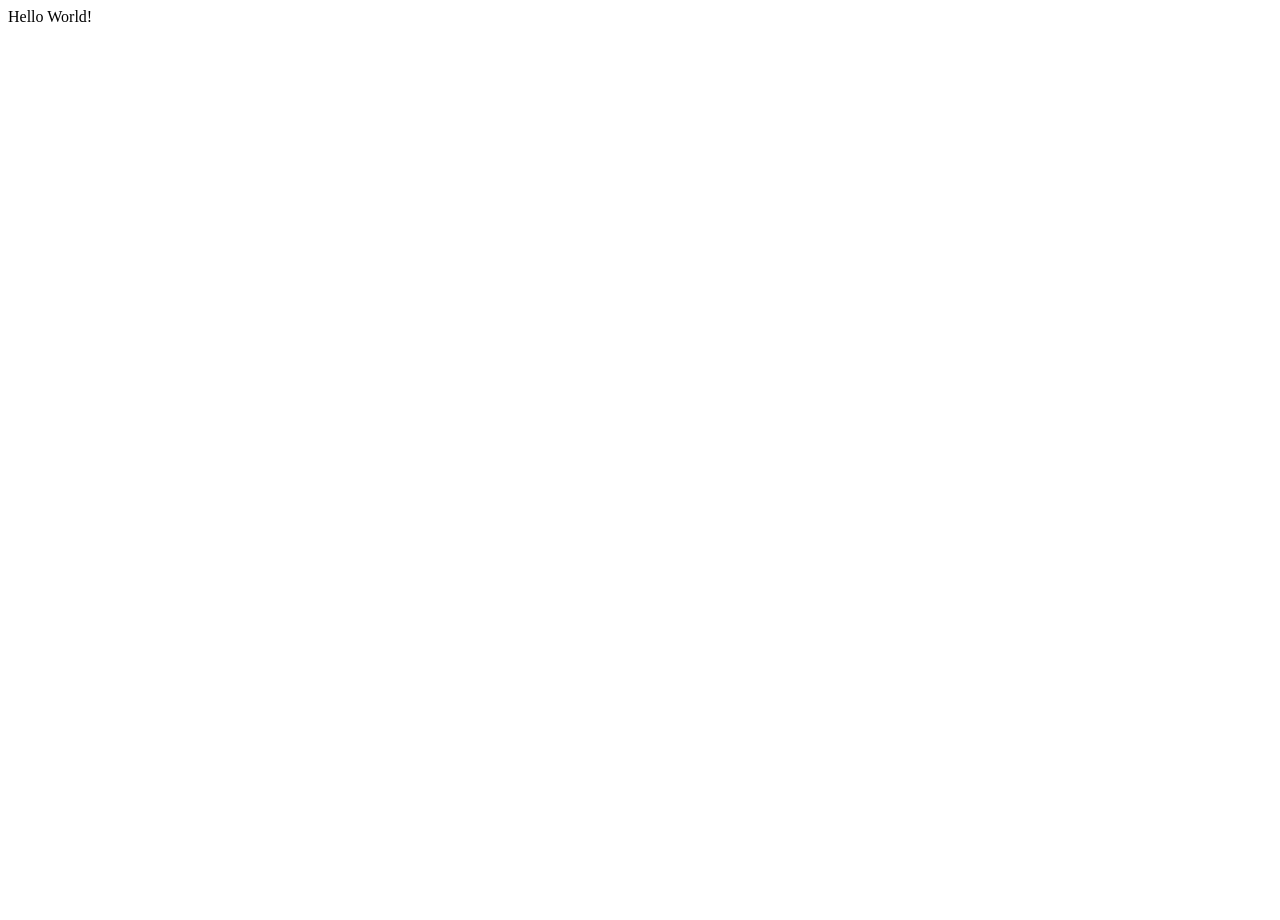
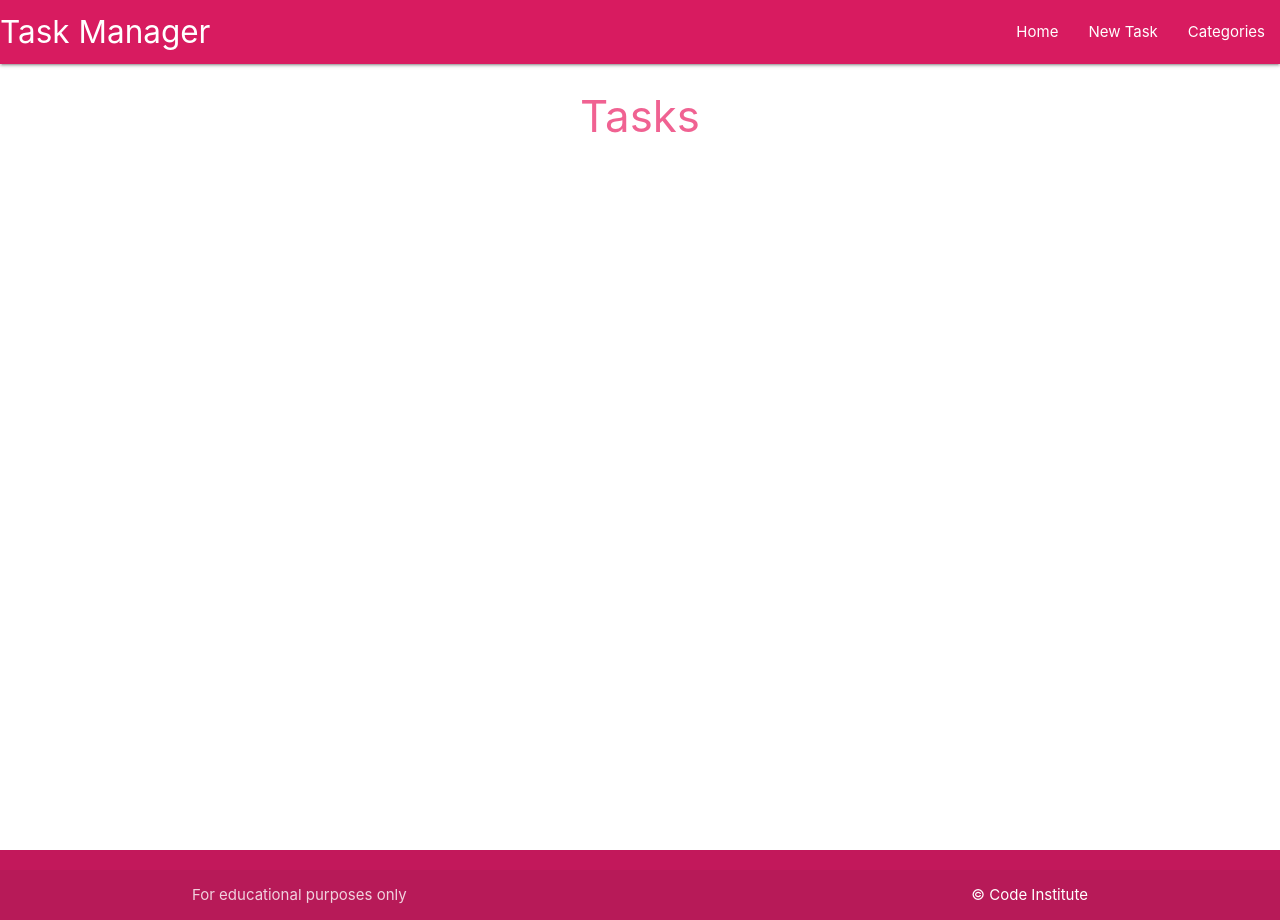
Before and after one commit to Keszi94/flask-sqlalchemy-task-manager, a Flask app: page / in a window 1280 px wide. Before the commit the page is almost empty. Run offline with Flask 3, Linux system fonts and the light colour scheme.

Commit message:
Create front-end user interface

```diff
--- a/taskmanager/routes.py
+++ b/taskmanager/routes.py
@@ -5,4 +5,4 @@ from taskmanager.models import Category, Task
 
 @app.route("/")
 def home():
-    return render_template("base.html")
+    return render_template("tasks.html")
--- /dev/null
+++ b/taskmanager/static/css/style.css
@@ -0,0 +1,9 @@
+body {
+    display: flex;
+    min-height: 100vh;
+    flex-direction: column;
+  }
+
+  main {
+    flex: 1 0 auto;
+  }
--- /dev/null
+++ b/taskmanager/static/js/script.js
@@ -0,0 +1,5 @@
+document.addEventListener('DOMContentLoaded', function() {
+    // sidenav initialization
+    let sidenav = document.querySelectorAll('.sidenav');
+    M.Sidenav.init(sidenav);
+  });
--- a/taskmanager/templates/base.html
+++ b/taskmanager/templates/base.html
@@ -1,13 +1,59 @@
 <!DOCTYPE html>
 <html lang="en">
+
 <head>
     <meta charset="UTF-8">
     <meta name="viewport" content="width=device-width, initial-scale=1.0">
+    <link rel="stylesheet" href="https://cdnjs.cloudflare.com/ajax/libs/font-awesome/6.7.1/css/all.min.css"
+        integrity="sha512-5Hs3dF2AEPkpNAR7UiOHba+lRSJNeM2ECkwxUIxC1Q/FLycGTbNapWXB4tP889k5T5Ju8fs4b1P5z/iB4nMfSQ=="
+        crossorigin="anonymous" referrerpolicy="no-referrer" />
+    <link rel="stylesheet" href="https://cdnjs.cloudflare.com/ajax/libs/materialize/1.0.0/css/materialize.min.css"
+        type="text/css">
+    <link rel="stylesheet" href="{{ url_for('static', filename='css/style.css') }}" type="text/css">
     <title>Task Manager</title>
 </head>
+
 <body>
 
-    Hello World!
+    <header>
+        <nav class="pink darken-1">
+            <div class="nav-wrapper">
+                <a href="{{ url_for('home') }}" class="brand-logo">Task Manager</a>
+                <a href="#" data-target="mobile-demo" class="sidenav-trigger"><i class="fa-solid fa-bars"></i></a>
+                <ul class="right hide-on-med-and-down">
+                    <li><a href="{{ url_for('home') }}">Home</a></li>
+                    <li><a href="">New Task</a></li>
+                    <li><a href="">Categories</a></li>
+
+                </ul>
+            </div>
+        </nav>
+
+        <ul class="sidenav" id="mobile-demo">
+            <li><a href="{{ url_for('home') }}">Home</a></li>
+            <li><a href="">New Task</a></li>
+            <li><a href="">Categories</a></li>
+        </ul>
+    </header>
+
+    <main class="container">
+        {% block content %}
+        {% endblock %}
+    </main>
+
+    <footer class="page-footer pink darken-2">
+
+        <div class="footer-copyright">
+          <div class="container">
+          For educational purposes only
+          <a class="white-text right" href="https://codeinstitute.net" target="_blank">&copy; Code Institute</a>
+          </div>
+        </div>
+      </footer>
+
+    <script src="https://cdnjs.cloudflare.com/ajax/libs/materialize/1.0.0/js/materialize.min.js"></script>
+    <script src="{{ url_for('static', filename='js/script.js') }}"></script>
 
 </body>
+
 </html>
--- /dev/null
+++ b/taskmanager/templates/tasks.html
@@ -0,0 +1,6 @@
+{% extends "base.html" %}
+{% block content %}
+
+<h3 class="pink-text text-lighten-2 center-align">Tasks</h3>
+
+{% endblock %}
```
